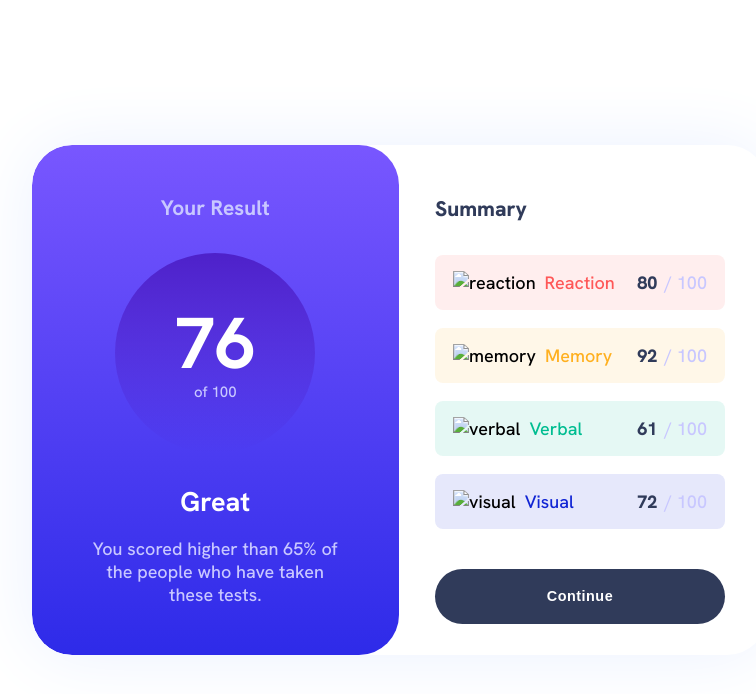
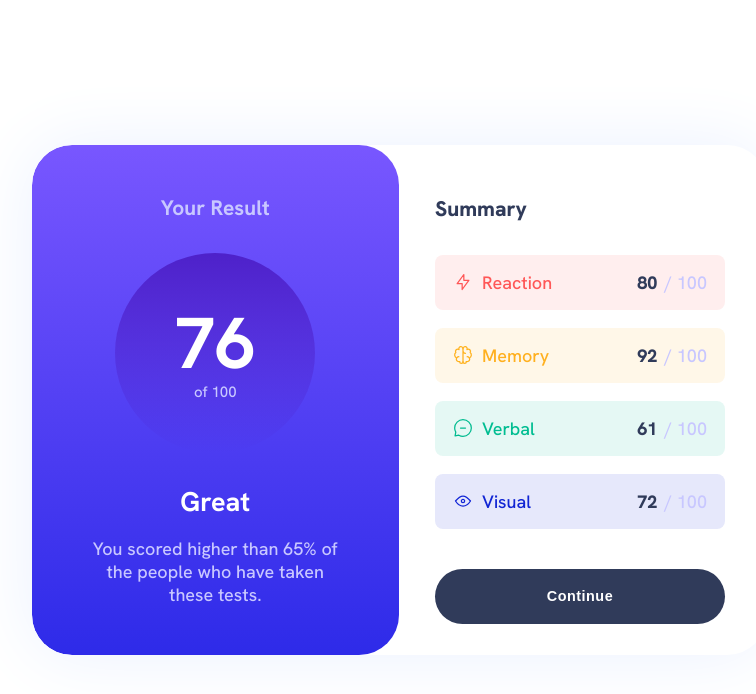
Before and after one commit to ArielBrdah/results-page, a plain HTML site: page index.html in a window 1280 px wide. Shown: the whole page, without its empty margins (241-997 px from the left). Drawn offline with Linux system fonts and the light colour scheme; the site is published under a folder, as on GitHub Pages, so addresses that start at the root find nothing.

Commit message:
Update index.html

```diff
--- a/index.html
+++ b/index.html
@@ -4,7 +4,7 @@
   <meta charset="UTF-8">
   <meta name="viewport" content="width=device-width, initial-scale=1.0"> <!-- displays site properly based on user's device -->
 
-  <link rel="icon" type="image/png" sizes="32x32" href="./assets/images/favicon-32x32.png">
+  <link rel="icon" type="image/png" sizes="32x32" href="assets/images/favicon-32x32.png">
 
   <title>Frontend Mentor | Results summary component</title>
   <link rel="stylesheet" href="css/style.css">
@@ -34,7 +34,7 @@
 
     <div class="card__alert card__reaction">
       <p class="card__description">
-        <img src="/assets/images/icon-reaction.svg" alt="reaction">
+        <img src="assets/images/icon-reaction.svg" alt="reaction">
         <span>
           Reaction
         </span>
@@ -45,7 +45,7 @@
 
     <div class="card__alert card__memory">
       <p class="card__description">
-        <img src="/assets/images/icon-memory.svg" alt="memory">
+        <img src="assets/images/icon-memory.svg" alt="memory">
         <span>
           Memory
         </span>
@@ -55,7 +55,7 @@
 
     <div class="card__alert card__verbal">
       <p class="card__description">
-        <img src="/assets/images/icon-verbal.svg" alt="verbal">
+        <img src="assets/images/icon-verbal.svg" alt="verbal">
         <span>
            Verbal
         </span>
@@ -66,7 +66,7 @@
 
     <div class="card__alert card__visual">
       <p class="card__description">
-        <img src="/assets/images/icon-visual.svg" alt="visual">
+        <img src="assets/images/icon-visual.svg" alt="visual">
         <span>
           Visual
         </span>
```
